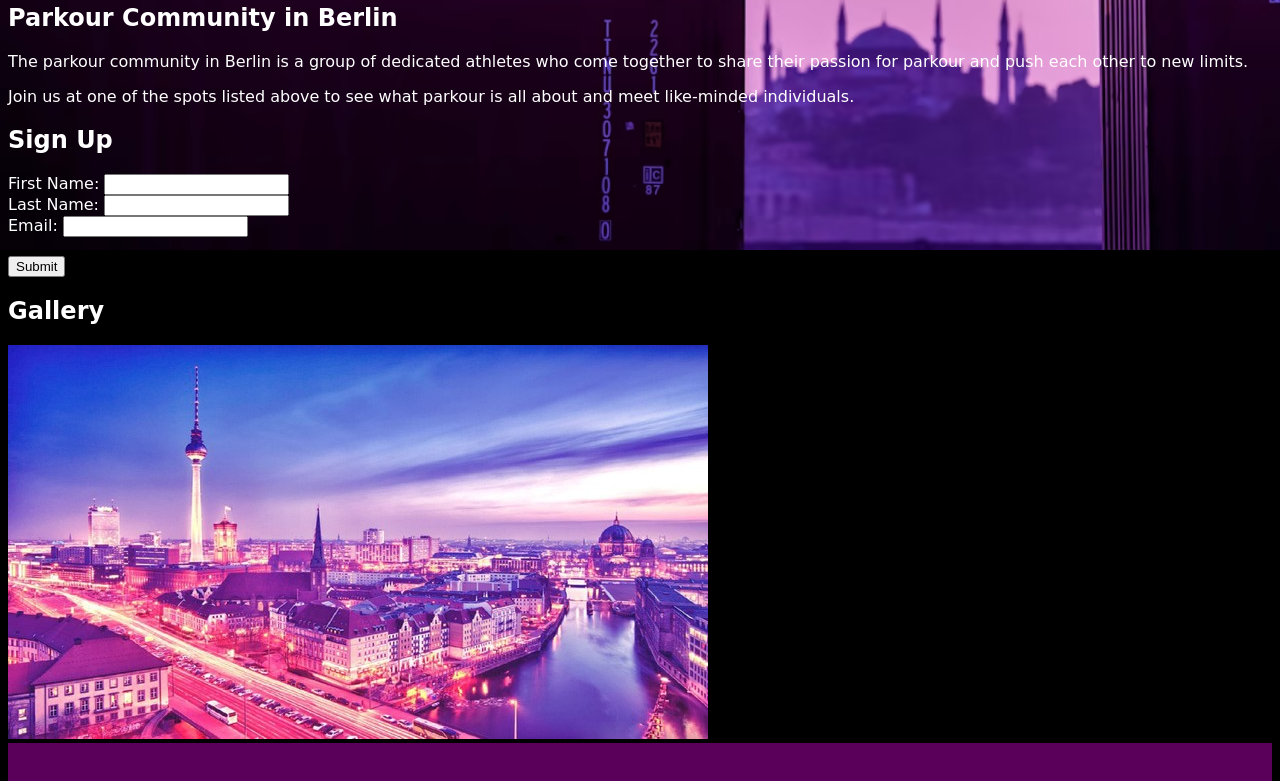
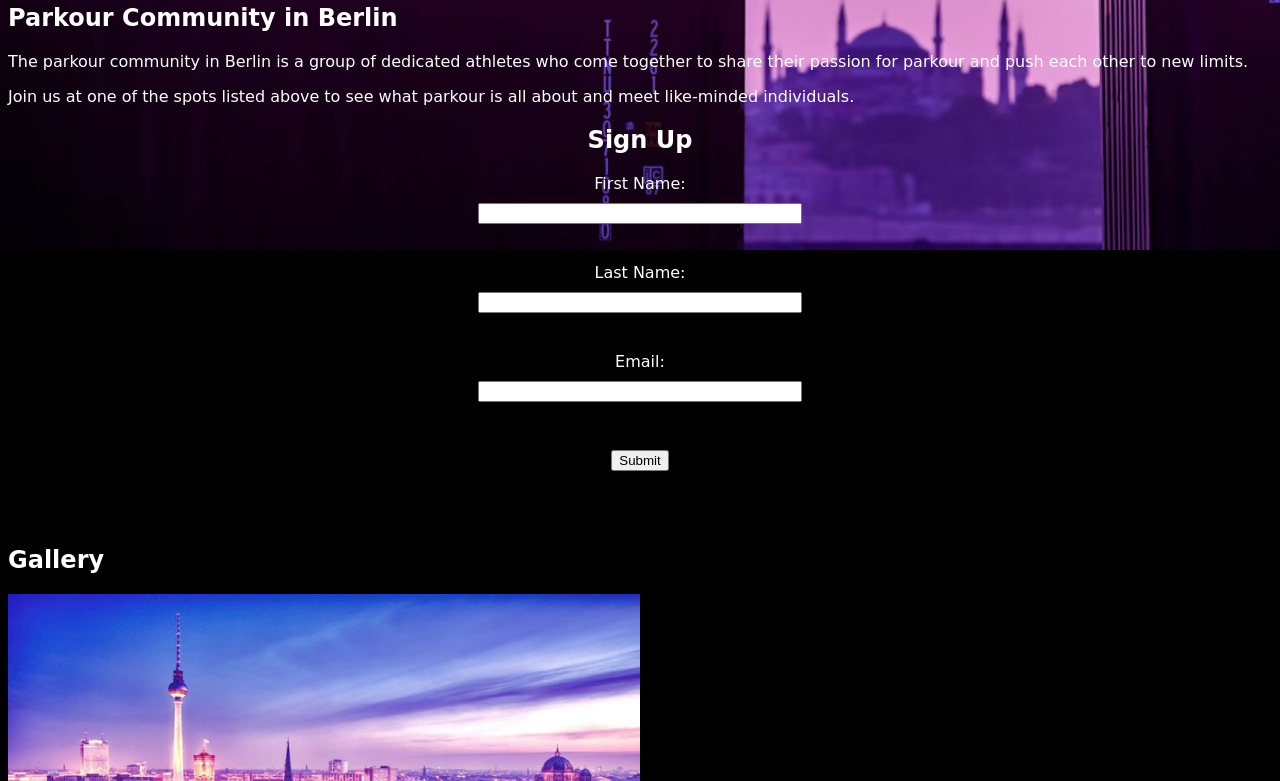
Before and after one commit to karimalrawas/project-portfolio-trace, a plain HTML site: page index.html in a window 1280 px wide. Shown: the part 390-1171 px from the top of the page. Drawn offline with Linux system fonts and the light colour scheme; a web font is replaced by a local one.

Commit message:
add images and style them, and write Readme file

```diff
--- a/index.html
+++ b/index.html
@@ -19,6 +19,8 @@
 
     <div id="header-title">Trace Berlin</div>
 
+<!-- Navigation bar with buttons and fixed position while scrolling -->
+
     <nav>
       <ul id="menu">
         <li><a href="#about">About</a></li>
@@ -34,6 +36,8 @@
     </nav>
   </header>
 
+ <!-- Short description and reminder of what the sport is about -->
+
     <section id="about">
       <h2>About Parkour</h2>
       <p>Parkour is a physical discipline that involves overcoming obstacles and navigating through the environment in
@@ -41,6 +45,9 @@
       <p>Parkour can be practiced anywhere, but it is particularly popular in urban environments where there are many
         obstacles to overcome.</p>
     </section>
+
+     <!-- Location examples -->
+
     <section id="spots">
       <h2>Parkour Spots in Berlin</h2>
       <ul>
@@ -49,12 +56,19 @@
         <li>Mauerpark</li>
       </ul>
     </section>
+
+      <!-- Short description of what the site is about -->
+
+
     <section id="community">
       <h2>Parkour Community in Berlin</h2>
       <p>The parkour community in Berlin is a group of dedicated athletes who come together to share their passion for
         parkour and push each other to new limits.</p>
       <p>Join us at one of the spots listed above to see what parkour is all about and meet like-minded individuals.</p>
     </section>
+
+ <!-- Sign up fields -->
+
     <section id="signup">
       <h2>Sign Up</h2>
       <form action="submit.php" method="post">
@@ -70,11 +84,19 @@
         <input type="submit" value="Submit">
       </form>
     </section>
+
+ <!-- Images of relevant locations in Berlin -->
+
+
     <section id="gallery">
       <h2>Gallery</h2>
       <div></div>
 
         <img id="berlin-purple" src="berlin-purple.jpg">
+        <img src="csm_SO0303_2019_12_ASP_ParkourHolzMauer_c_Anka_Stahl_7a61667416.jpg">
+        <img src="img_2149.jpg">
+        <img src="img_4957-830x375.jpg">
+
 
 
 
--- a/style.css
+++ b/style.css
@@ -8,7 +8,7 @@ body {
   background-size: 100%;
   background-position: top;
   background-repeat: no-repeat;
-  position: relative;
+  opacity: 1;
   }
 
   a {
@@ -28,10 +28,22 @@ height: 100px;
 float: inherit;
  }
 
-  main {
-    padding: 20px;
-    position: fixed;
-  }
+ #signup {
+
+  height: 400px;
+  text-align: center;
+  display: block;
+  margin: 10px auto;
+  width: 50%;
+}
+
+label, input[type="text"], input[type="email"] {
+  display: block;
+  margin: 10px auto;
+  width: 50%;
+}
+
+
 
   #menu{
 
@@ -87,3 +99,12 @@ float: inline-start;
         padding: 3%;
         text-align: center;
       }
+
+      img {
+
+
+   column-count:5;
+   column-gap:5px;
+   width: 50%
+
+      }
```
Also changed, not shown: csm_SO0303_2019_12_ASP_ParkourHolzMauer_c_Anka_Stahl_7a61667416.jpg (added), images.jpg (added), img_2149.jpg (added), img_4957-830x375.jpg (added), retro.jpg (deleted), 1 other file.
